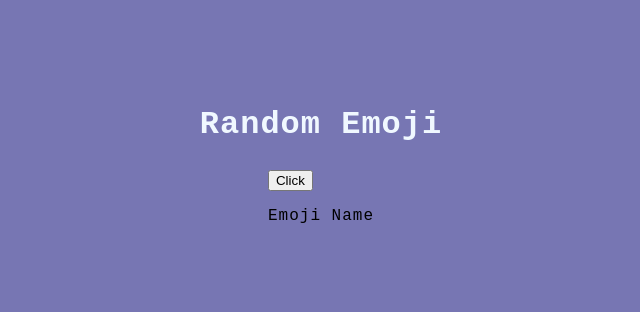
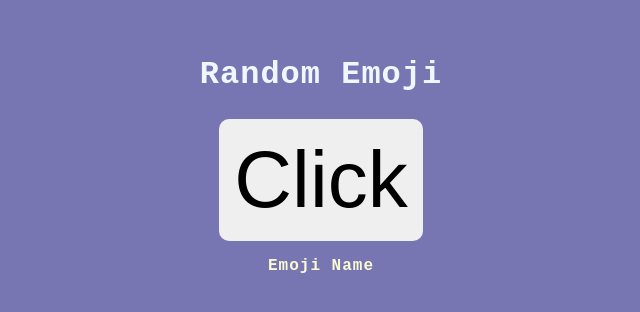
Before and after one commit to colakalpeer/javascript-apps, a plain HTML site: page random-emoji/index.html in a window 1280 px wide. Shown: the part 240-552 px from the top of the page, without its empty margins (319-959 px from the left). Drawn offline with Linux system fonts and the light colour scheme.

Commit message:
feat: button styled and gave it size with color

```diff
--- a/random-emoji/style.css
+++ b/random-emoji/style.css
@@ -1,17 +1,41 @@
-body{
+body {
   padding: 0;
   margin: 0;
-    background: #7776B3;
+  background: #7776b3;
   display: flex;
   flex-direction: column;
   justify-content: center;
   height: 100vh;
   align-items: center;
-    font-family:'Courier New', Courier, monospace;
+  font-family: "Courier New", Courier, monospace;
   letter-spacing: 1px;
 }
 
-h2{
+h2 {
   font-size: 2rem;
   color: aliceblue;
 }
+
+.section {
+  text-align: center;
+}
+
+.btn {
+  font-size: 5rem;
+  border: none;
+  background: rbg(255, 255, 255, 0.2);
+  border-radius: 10px;
+  padding: 15px;
+  filter: grayscale();
+  transition: filter 0.2s ease-in-out;
+  cursor: pointer;
+}
+
+.btn:hover {
+  filter: grayscale(0);
+}
+
+.emoji-name {
+  font-weight: 600;
+  color: lightgoldenrodyellow;
+}
```
Lines whose indentation alone changed are shown as unchanged.
